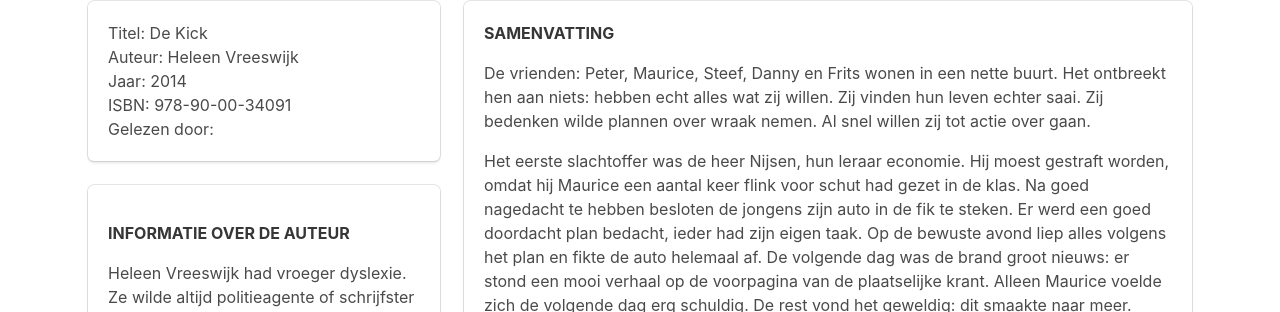
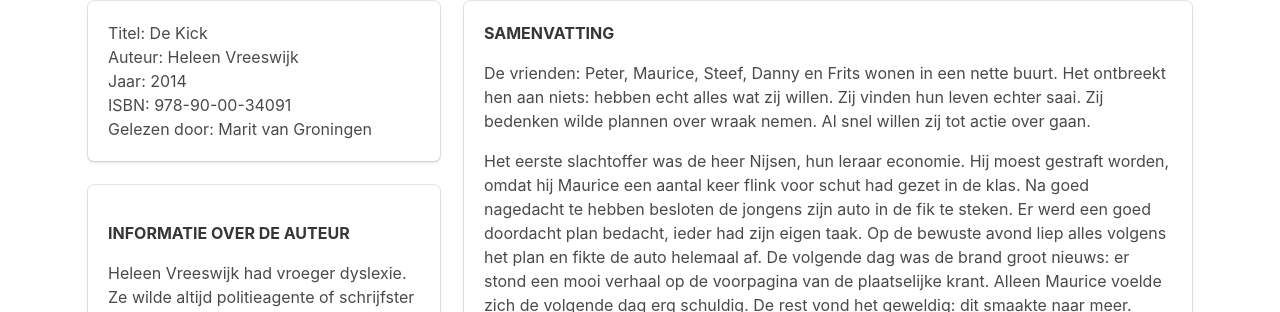
Before and after one commit to groninge01/marit, a Jekyll site: the page built from _books/de-kick.md, in a window 1280 px wide. Shown: the part 231-543 px from the top of the page. Built offline with Jekyll 4.4.1, drawn with Linux system fonts in a browser that asks for light colours; nearby versions of some CDN libraries; a script that is not in the unit is left out.

Commit message:
Update Book “de-kick”

```diff
--- a/_books/de-kick.md
+++ b/_books/de-kick.md
@@ -4,6 +4,7 @@ title: De Kick
 author: Heleen Vreeswijk
 year: '2014'
 isbn: 978-90-00-34091
+read-by: Marit van Groningen
 image: /assets/img/uploads/pexels-photo-1086113.jpeg
 author_description: >-
   **INFORMATIE OVER DE AUTEUR**
```
